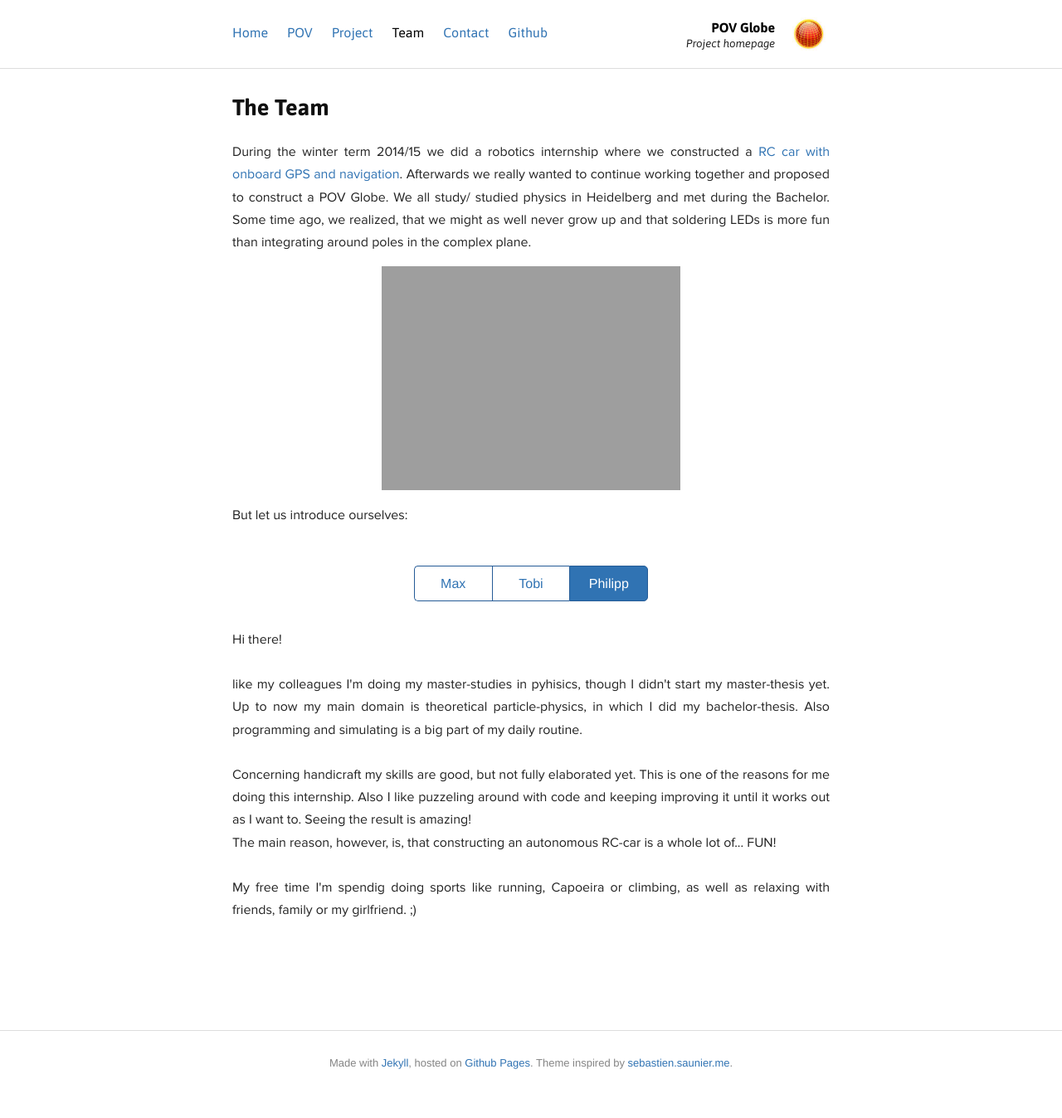
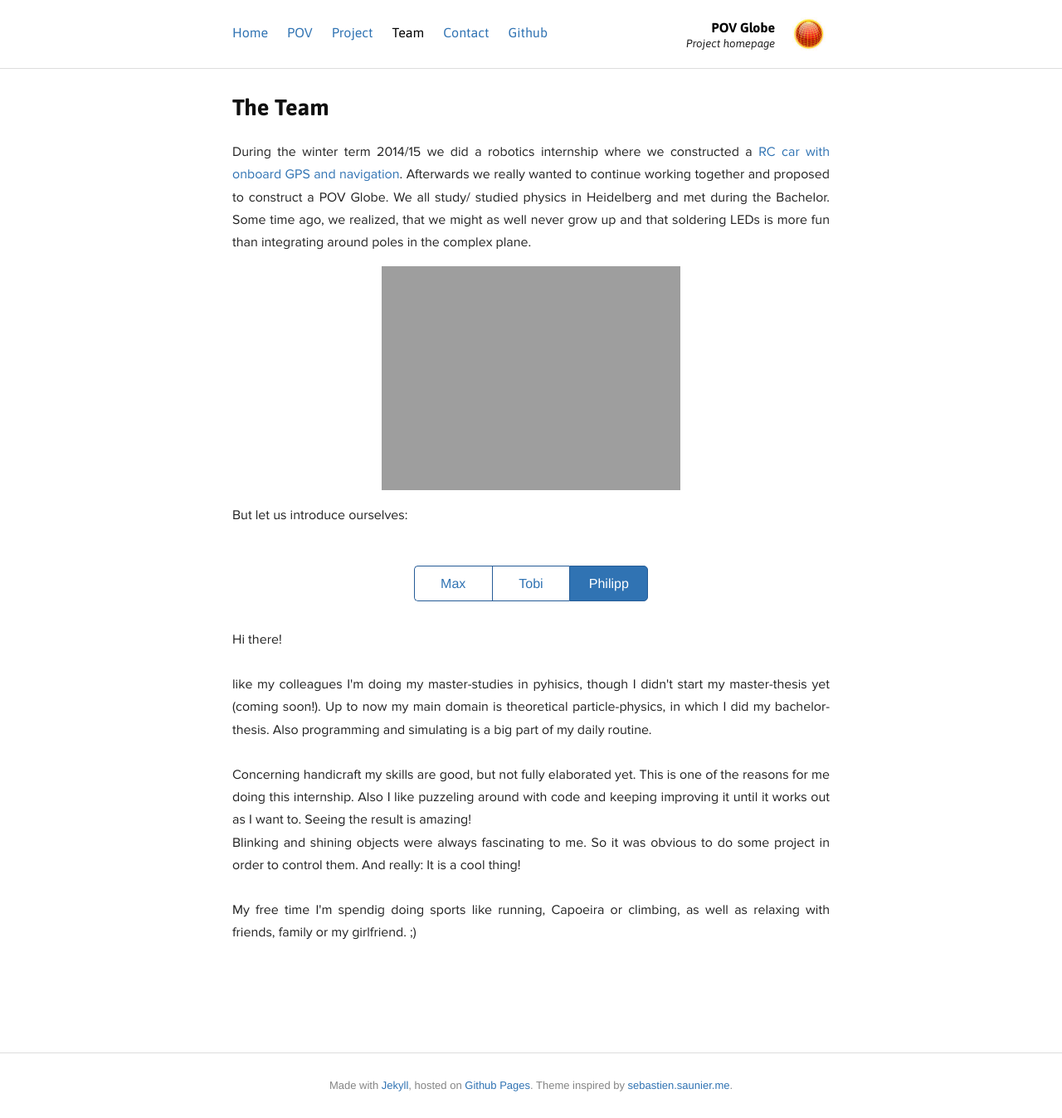
Before and after one commit to TobiBu/POV, a Jekyll site: the page built from team/philipp.html, in a window 1280 px wide. Shown: the whole page at 83% size. Built offline with Jekyll 4.4.1, drawn with Linux system fonts in a browser that asks for light colours; Markdown is read by kramdown in place of the engine named in the settings; before the commit the page ends 1321 px from its top, so only the background shows below that.

Commit message:
working on page...

```diff
--- a/pov/index.html
+++ b/pov/index.html
@@ -19,4 +19,4 @@ While it is fairly easy to simply display something on the globe, it is critical
 </p>
 <br>
 <br>
-<table border=0><tr><td align=center><img src="{{ site.baseurl }}/images/pov.png" alt="POV Globe principle." title="A POV Globe: still &spinning" width="80%"><br><small>(found on google)</small></td></tr></table>
+<table border=0><tr><td align=center><img src="{{ site.baseurl }}/images/pov.png" alt="POV Globe principle." title="A POV Globe: still &spinning" width="80%"><br><small>(images found on google)</small></td></tr></table>
--- a/team/philipp.html
+++ b/team/philipp.html
@@ -8,11 +8,11 @@ description: Philipp is the G-point of the team.
 <p class="fancy" align="justify">
 Hi there!
 <br><br>
-like my colleagues I'm doing my master-studies in pyhisics, though I didn't start my master-thesis yet. Up to now my main domain is theoretical particle-physics, in which I did my bachelor-thesis. Also programming and simulating is a big part of my daily routine.
+like my colleagues I'm doing my master-studies in pyhisics, though I didn't start my master-thesis yet (coming soon!). Up to now my main domain is theoretical particle-physics, in which I did my bachelor-thesis. Also programming and simulating is a big part of my daily routine.
 <br><br>
 Concerning handicraft my skills are good, but not fully elaborated yet. This is one of the reasons for me doing this internship. Also I like puzzeling around with code and keeping improving it until it works out as I want to. Seeing the result is amazing!
 <br>
-The main reason, however, is, that constructing an autonomous RC-car is a whole lot of... FUN!
+Blinking and shining objects were always fascinating to me. So it was obvious to do some project in order to control them. And really: It is a cool thing!
 <br><br>
 My free time I'm spendig doing sports like running, Capoeira or climbing, as well as relaxing with friends, family or my girlfriend. ;)
 </p>
```
Also changed, not shown: 4 other files.
